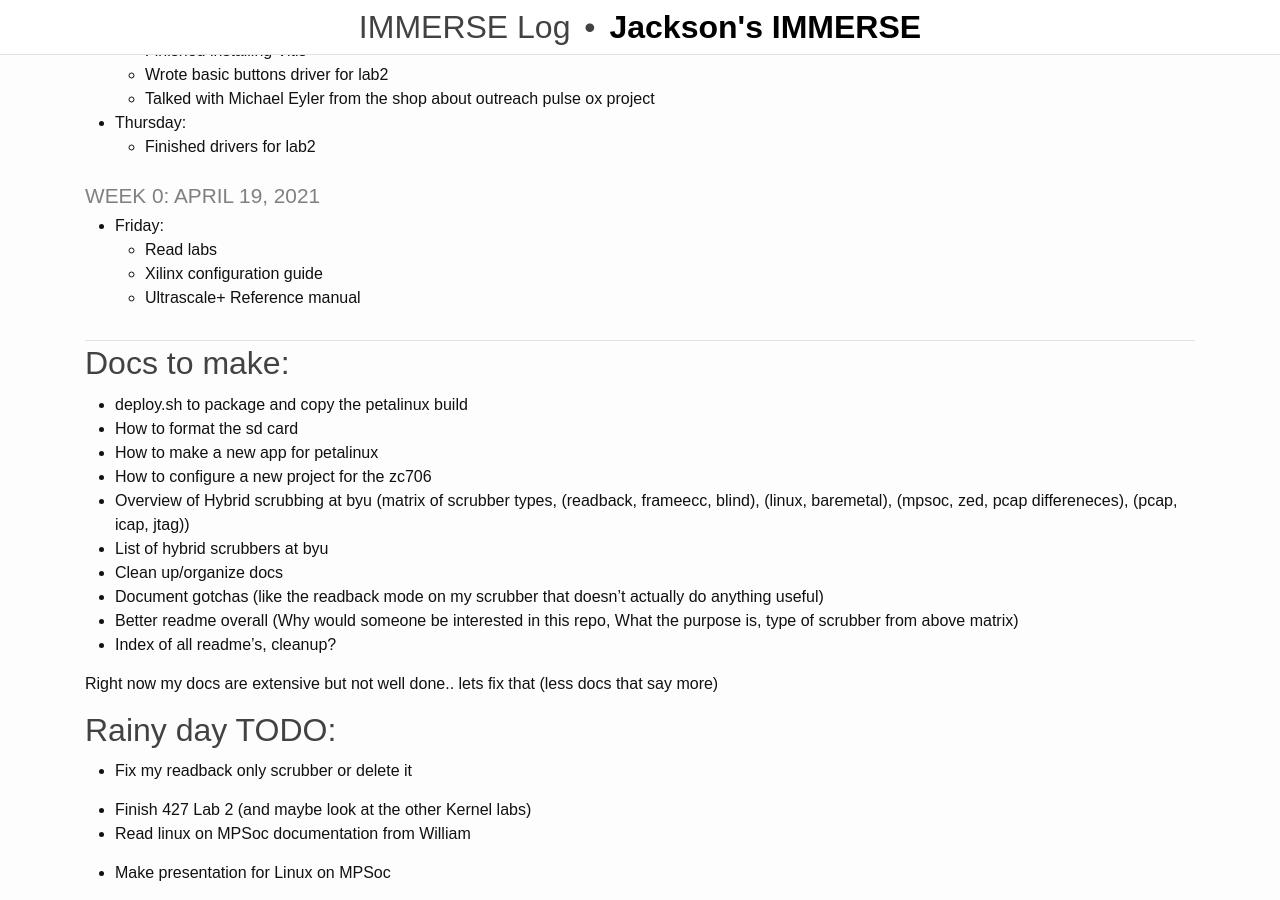
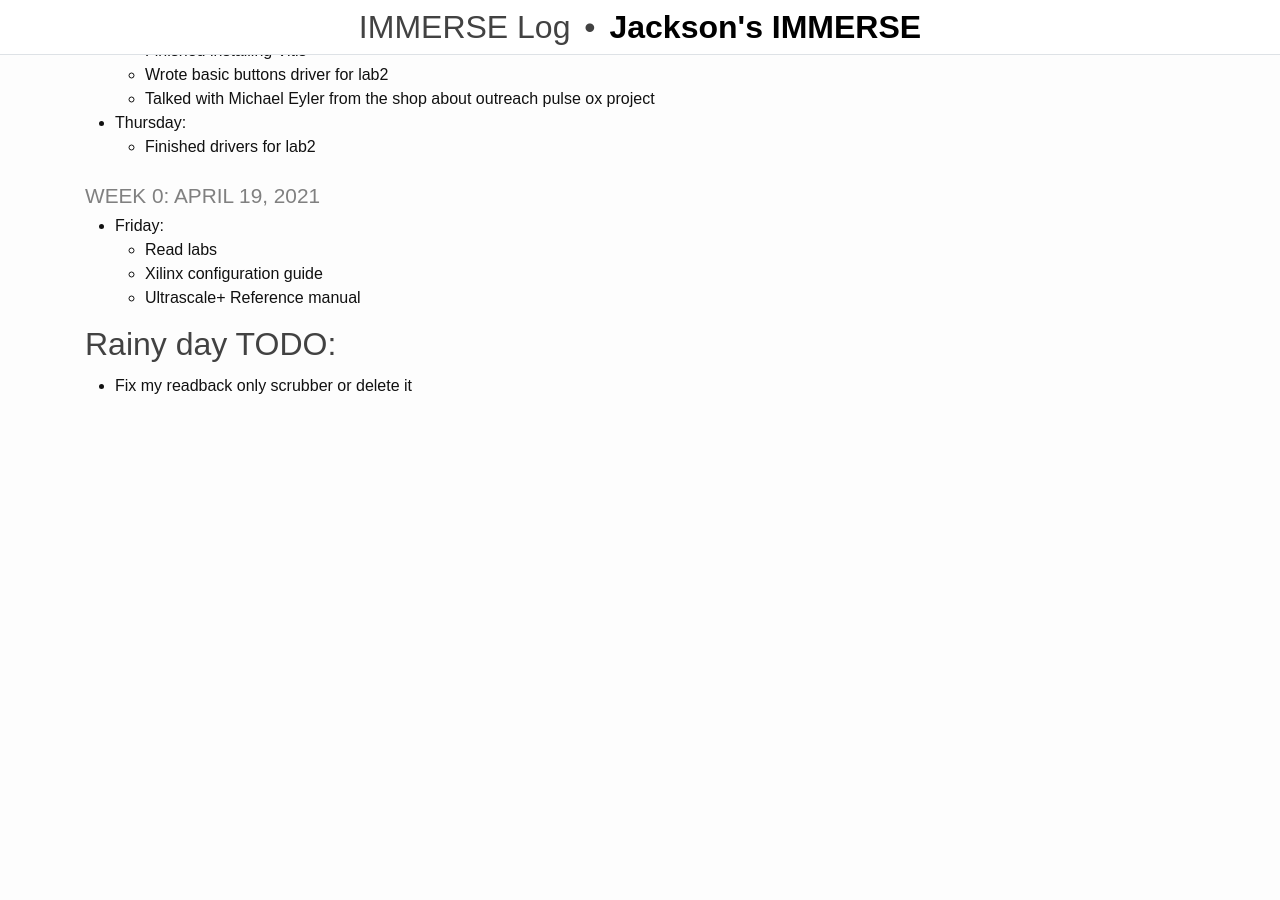
Before and after one commit to rjsmith1999/IMMERSE, a Jekyll site: the page built from _pages/log.md, in a window 1280 px wide and 900 px high, scrolled down 8039 px. Built offline with Jekyll 4.4.1, drawn with Linux system fonts in a browser that asks for light colours; after the commit the page ends 8452 px from its top, so only the background shows below that.

Commit message:
Update Log TODOS

```diff
--- a/_pages/log.md
+++ b/_pages/log.md
@@ -383,25 +383,5 @@ title: IMMERSE Log
   - Xilinx configuration guide
   - Ultrascale+ Reference manual
 
--------------------
-## Docs to make:
- - deploy.sh to package and copy the petalinux build
- - How to format the sd card
- - How to make a new app for petalinux
- - How to configure a new project for the zc706
- - Overview of Hybrid scrubbing at byu (matrix of scrubber types, (readback, frameecc, blind), (linux, baremetal), (mpsoc, zed, pcap differeneces), (pcap, icap, jtag))
- - List of hybrid scrubbers at byu
- - Clean up/organize docs
- - Document gotchas (like the readback mode on my scrubber that doesn't actually do anything useful)
- - Better readme overall (Why would someone be interested in this repo, What the purpose is, type of scrubber from above matrix)
- - Index of all readme's, cleanup?
-
- Right now my docs are extensive but not well done.. lets fix that (less docs that say more)
-
 ## Rainy day TODO:
 - Fix my readback only scrubber or delete it
-
-- Finish 427 Lab 2 (and maybe look at the other Kernel labs)
-- Read linux on MPSoc documentation from William
-
-- Make presentation for Linux on MPSoc
```
